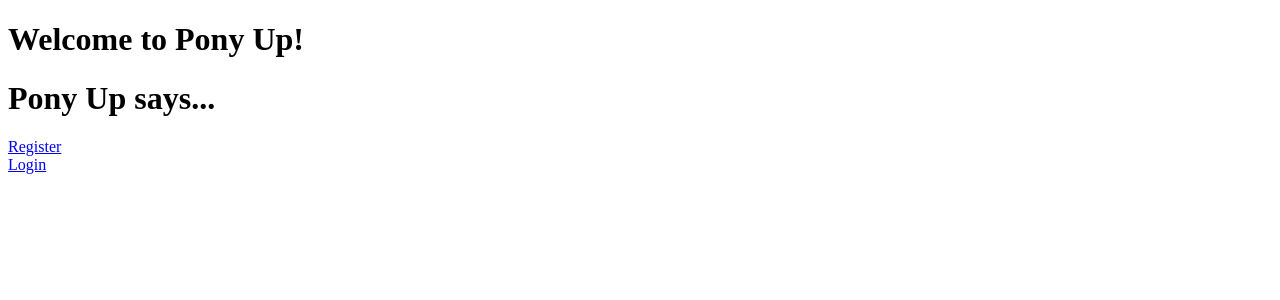
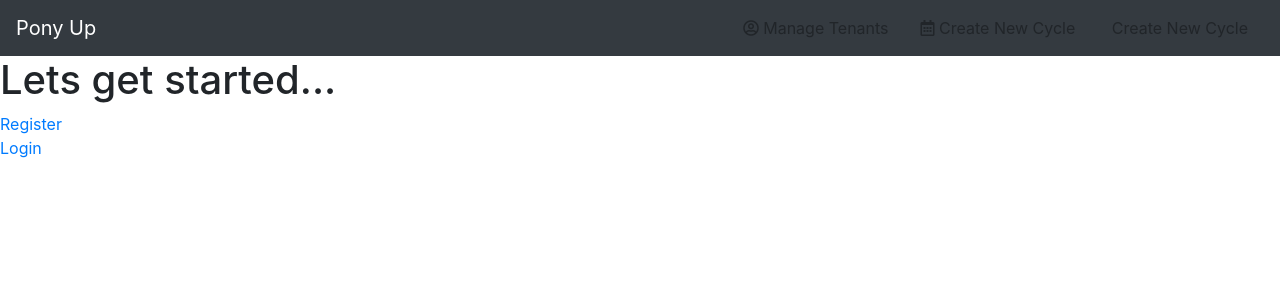
Before and after one commit to rjlancaster/ponyUp, a Django app: page /cycles/ in a window 1280 px wide. Shown: the top 300 px of the page. Run offline with Django 3.2, Linux system fonts and the light colour scheme; some libraries are stand-ins or nearby versions.

Commit message:
completed some styling for navbar

```diff
--- /dev/null
+++ b/cycles/static/cycles/index.css
@@ -0,0 +1,49 @@
+.jumbotron_container {
+    display: flex;
+    min-height: 100vh;
+}
+
+.jumbotron_item {
+    display: flex;
+    flex-direction: column;
+    /* justify-content: center; */
+    min-height: 100%;
+    width: 100%;
+}
+
+
+.link {
+    color: rgba(214, 199, 196, 0.788)
+}
+
+.link:hover {
+    color: whitesmoke
+}
+
+.grid-container {
+    list-style-type: none;
+  }
+
+.grid-item {
+    display: inline-table;
+    width: 250px;
+}
+
+a:hover {
+    text-decoration: none;
+}
+
+.list-container {
+    display: flex;
+    justify-content: space-between;
+}
+
+.program-card {
+    width: 32rem;
+    margin: 0 auto 0 auto;
+}
+
+.card-btn {
+    display: flex;
+    justify-content: center;
+}
--- a/cycles/templates/cycles/index.html
+++ b/cycles/templates/cycles/index.html
@@ -1,19 +1,56 @@
 {% load staticfiles %}
 <!DOCTYPE html>
 <html>
-  <head>
+
+<head>
+    <!-- Required meta tags -->
     <meta charset="utf-8">
+    <meta name="viewport" content="width=device-width, initial-scale=1, shrink-to-fit=no">
+
+    <!-- Bootstrap CSS -->
+    <link rel="stylesheet" href="https://maxcdn.bootstrapcdn.com/bootstrap/4.0.0/css/bootstrap.min.css"
+        integrity="sha384-Gn5384xqQ1aoWXA+058RXPxPg6fy4IWvTNh0E263XmFcJlSAwiGgFAW/dAiS6JXm" crossorigin="anonymous">
+
+    <!-- Font Awesome -->
+    <link rel="stylesheet" href="https://use.fontawesome.com/releases/v5.7.0/css/all.css"
+        integrity="sha384-lZN37f5QGtY3VHgisS14W3ExzMWZxybE1SJSEsQp9S+oqd12jhcu+A56Ebc1zFSJ" crossorigin="anonymous">
+
+    <link rel="stylesheet" type="text/css" href="{% static 'cycles/index.css' %}">
+
     <title>Pony Up!</title>
-  </head>
-  <body>
-    <h1>Welcome to Pony Up!</h1>
+</head>
+
+<body>
+    {% block nav %}
+    {% include "cycles/navbar.html" %}
+    {% endblock nav %}
+
     {% if user.is_authenticated %}
-    <h1>Pony Up says... hello {{ user.username }}!</h1>
+    {% block content %}
+    <div class="jumbotron_container">
+        <div class="jumbotron jumbotron_item">
+            <h1 class="display-4">Hi {{ user.username }}!</h1>
+            <hr class="my-4">
+        </div>
+    </div>
+    {% endblock content %}
     <a href="{% url 'cycles:logout' %}">Logout</a>
     {% else %}
-    <h1>Pony Up says...</h1>
+    <h1>Lets get started...</h1>
     <div><a href="{% url 'cycles:register' %}">Register</a></div>
     <div><a href="{% url 'cycles:login' %}">Login</a></div>
     {% endif %}
-  </body>
+    <!-- JavaScript ofr Bootstrap -->
+    <!-- jQuery first, then Popper.js, then Bootstrap JS -->
+    <script src="https://code.jquery.com/jquery-3.2.1.slim.min.js"
+        integrity="sha384-KJ3o2DKtIkvYIK3UENzmM7KCkRr/rE9/Qpg6aAZGJwFDMVNA/GpGFF93hXpG5KkN"
+        crossorigin="anonymous"></script>
+    <script src="https://cdnjs.cloudflare.com/ajax/libs/popper.js/1.12.9/umd/popper.min.js"
+        integrity="sha384-ApNbgh9B+Y1QKtv3Rn7W3mgPxhU9K/ScQsAP7hUibX39j7fakFPskvXusvfa0b4Q"
+        crossorigin="anonymous"></script>
+    <script src="https://maxcdn.bootstrapcdn.com/bootstrap/4.0.0/js/bootstrap.min.js"
+        integrity="sha384-JZR6Spejh4U02d8jOt6vLEHfe/JQGiRRSQQxSfFWpi1MquVdAyjUar5+76PVCmYl"
+        crossorigin="anonymous"></script>
+</body>
+
 </html>
--- /dev/null
+++ b/cycles/templates/cycles/navbar.html
@@ -0,0 +1,21 @@
+{% block nav %}
+
+<nav class="navbar navbar-dark bg-dark">
+    <a class="navbar-brand" href="/cycles">Pony Up</a>
+
+
+
+    <ul class="nav">
+        <li class="nav-item ">
+            <a class="nav-link link"><i class="far fa-user-circle"></i> Manage Tenants</a>
+        </li>
+        </li>
+        <li class="nav-item">
+            <a class="nav-link link"><i class="far fa-calendar-alt"></i> Create New Cycle</a>
+        </li>
+        <li class="nav-item">
+            <a class="nav-link link"><i class="far fa-sign-out"></i> Create New Cycle</a>
+        </li>
+    </ul>
+</nav>
+{% endblock %}
```
